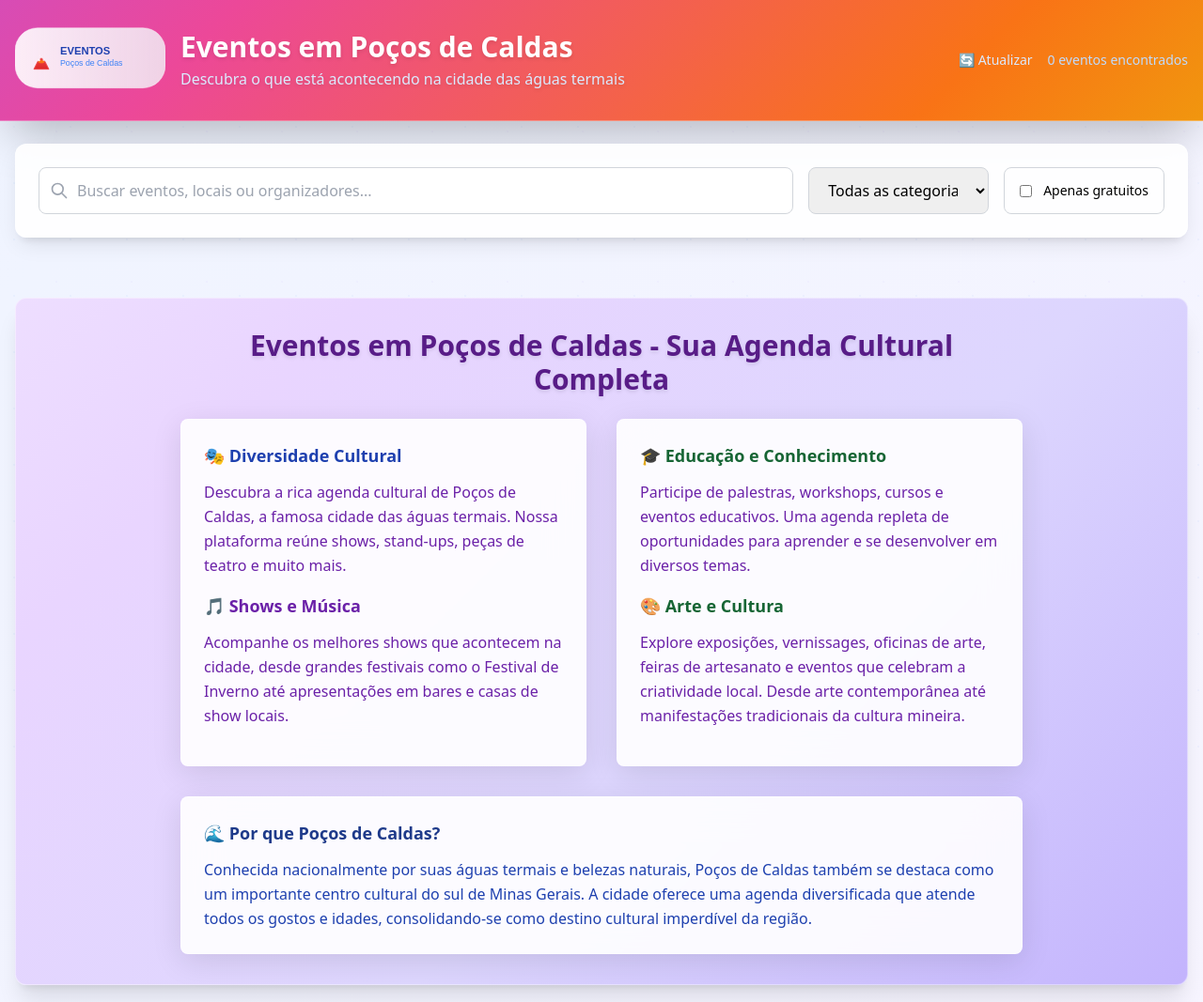
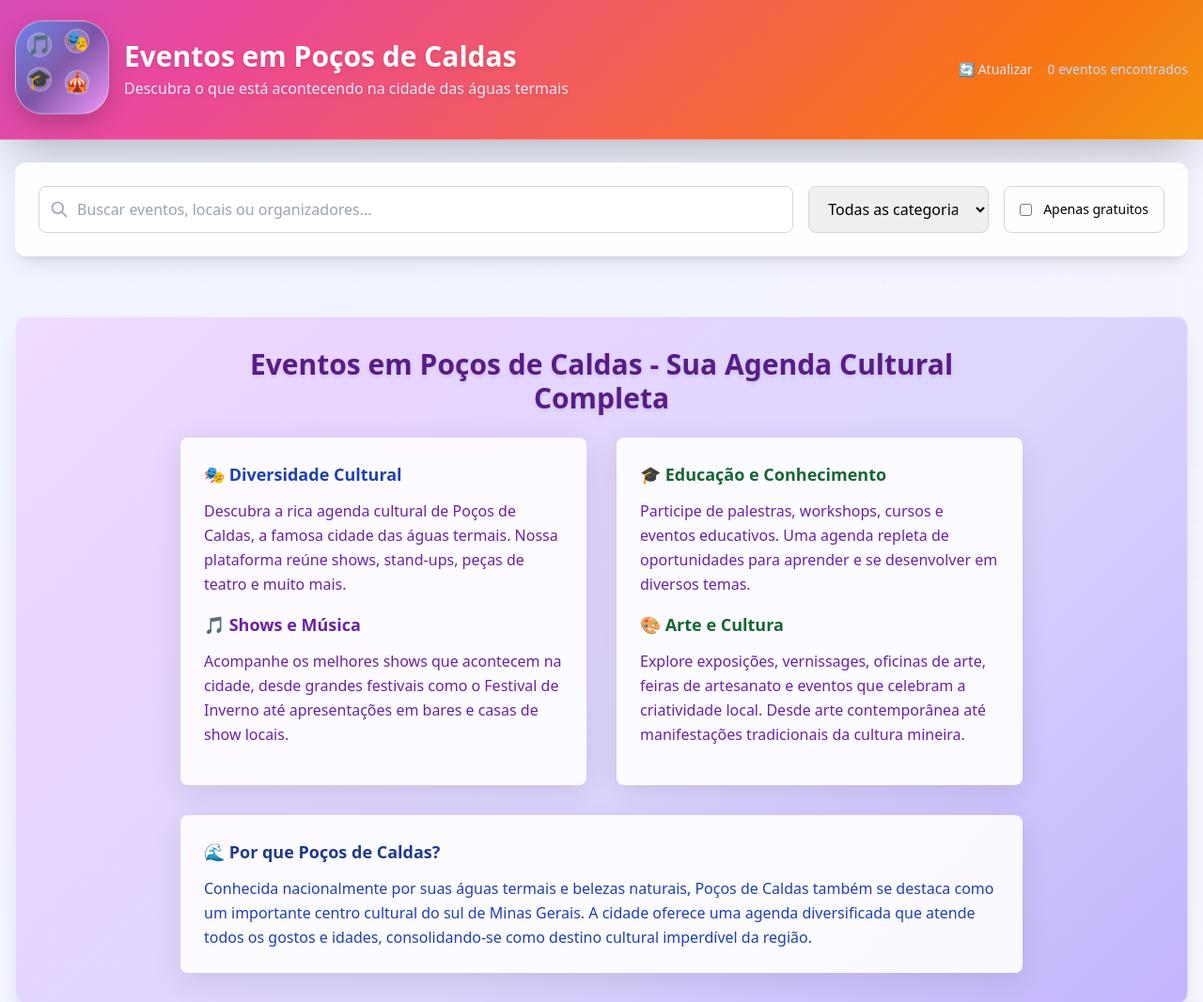
Before and after one commit to malkavean/eventosPocos, a website: page index.html in a window 1280 px wide. Shown: the top 1067 px of the page at 94% size. Drawn offline with nearby package versions, Linux system fonts and the light colour scheme; no server answers.

Commit message:
eventosPocos

```diff
--- a/index.html
+++ b/index.html
@@ -141,7 +141,73 @@
                 opacity: .5;
             }
         }
+        .emoji-container {
+            width: 100px;
+            height: 100px;
+            background: linear-gradient(135deg, #667eea 0%, #764ba2 50%, #f093fb 100%);
+            border-radius: 30px;
+            border: 1px solid rgba(255,255,255,0.5);
+            display: grid;
+            grid-template-columns: 1fr 1fr;
+            grid-template-rows: 1fr 1fr;
+            gap: 6px;
+            padding: 12px;
+            position: relative;
+            overflow: hidden;
+            box-shadow: 0 10px 25px rgba(0,0,0,0.2);
+            animation: float 6s ease-in-out infinite;
+        }
 
+        .emoji-container::before {
+            content: '';
+            position: absolute;
+            top: -50%;
+            left: -50%;
+            width: 200%;
+            height: 200%;
+            background: radial-gradient(circle, rgba(255,255,255,0.1) 0%, transparent 70%);
+            animation: rotate 20s linear infinite;
+        }
+
+        .emoji-container .emoji-icon {
+            font-size: 1.3rem;
+            background: rgba(255,255,255,0.2);
+            padding: 4px;
+            border-radius: 50%;
+            backdrop-filter: blur(10px);
+            border: 1px solid rgba(255,255,255,0.3);
+            transition: all 0.3s ease;
+            position: relative;
+            z-index: 2;
+            width: 26px;
+            height: 26px;
+            display: flex;
+            align-items: center;
+            justify-content: center;
+            animation: bounce 2s infinite;
+        }
+
+        .emoji-container .emoji-icon:nth-child(1) { animation-delay: 0s; }
+        .emoji-container .emoji-icon:nth-child(2) { animation-delay: 0.2s; }
+        .emoji-container .emoji-icon:nth-child(3) { animation-delay: 0.4s; }
+        .emoji-container .emoji-icon:nth-child(4) { animation-delay: 0.6s; }
+
+        .emoji-container .emoji-icon:hover {
+            transform: scale(1.2);
+            background: rgba(255,255,255,0.3);
+            box-shadow: 0 5px 15px rgba(0,0,0,0.2);
+        }
+
+        @keyframes rotate {
+            from { transform: rotate(0deg); }
+            to { transform: rotate(360deg); }
+        }
+
+        @keyframes bounce {
+            0%, 20%, 50%, 80%, 100% { transform: translateY(0); }
+            40% { transform: translateY(-4px); }
+            60% { transform: translateY(-2px); }
+        }
         /* Background suave e elegante */
         body {
             background: linear-gradient(135deg, #f0f9ff 0%, #e0f2fe 25%, #f0f4ff 50%, #faf5ff 75%, #f8fafc 100%);
@@ -229,30 +295,12 @@
             <div class="mb-4 md:mb-0 flex items-center gap-4">
                 <!-- Logo -->
                 <div class="flex-shrink-0">
-                    <svg xmlns="http://www.w3.org/2000/svg" viewBox="0 0 200 80" width="160" height="80" class="hover:scale-105 transition-transform duration-300 animate-float">
-                        <defs>
-                            <linearGradient id="bg-gradient" x1="0%" y1="0%" x2="100%" y2="0%">
-                                <stop offset="0%" style="stop-color:#ffffff;stop-opacity:0.9" />
-                                <stop offset="100%" style="stop-color:#f1f5f9;stop-opacity:0.8" />
-                            </linearGradient>
-                            <linearGradient id="volcano-gradient" x1="0%" y1="0%" x2="0%" y2="100%">
-                                <stop offset="0%" style="stop-color:#ef4444;stop-opacity:1" />
-                                <stop offset="100%" style="stop-color:#dc2626;stop-opacity:1" />
-                            </linearGradient>
-                        </defs>
-                        <rect x="0" y="0" width="200" height="80" rx="30" fill="url(#bg-gradient)" stroke="rgba(255,255,255,0.5)" stroke-width="1"/>
-                        <g transform="translate(20, 25)">
-                            <path d="M5 30 L10 20 L15 15 L20 20 L25 30 Z" fill="url(#volcano-gradient)" stroke="#ef4444" stroke-width="1"/>
-                            <ellipse cx="15" cy="20" rx="4" ry="2" fill="#f97316"/>
-                            <circle cx="12" cy="18" r="1.5" fill="rgba(255,255,255,0.9)"/>
-                            <circle cx="18" cy="18" r="1.2" fill="rgba(255,255,255,0.7)"/>
-                            <circle cx="15" cy="14" r="1" fill="rgba(255,255,255,0.6)"/>
-                            <circle cx="13" cy="12" r="0.8" fill="rgba(255,255,255,0.4)"/>
-                            <circle cx="17" cy="12" r="0.6" fill="rgba(255,255,255,0.3)"/>
-                        </g>
-                        <text x="60" y="35" fill="#1e40af" font-family="Arial, sans-serif" font-size="14" font-weight="bold">EVENTOS</text>
-                        <text x="60" y="50" fill="#3b82f6" font-family="Arial, sans-serif" font-size="11">Poços de Caldas</text>
-                    </svg>
+                    <div class="emoji-container">
+                        <div class="emoji-icon">🎵</div>
+                        <div class="emoji-icon">🎭</div>
+                        <div class="emoji-icon">🎓</div>
+                        <div class="emoji-icon">🎪</div>
+                    </div>
                 </div>
 
                 <!-- Textos -->
```
